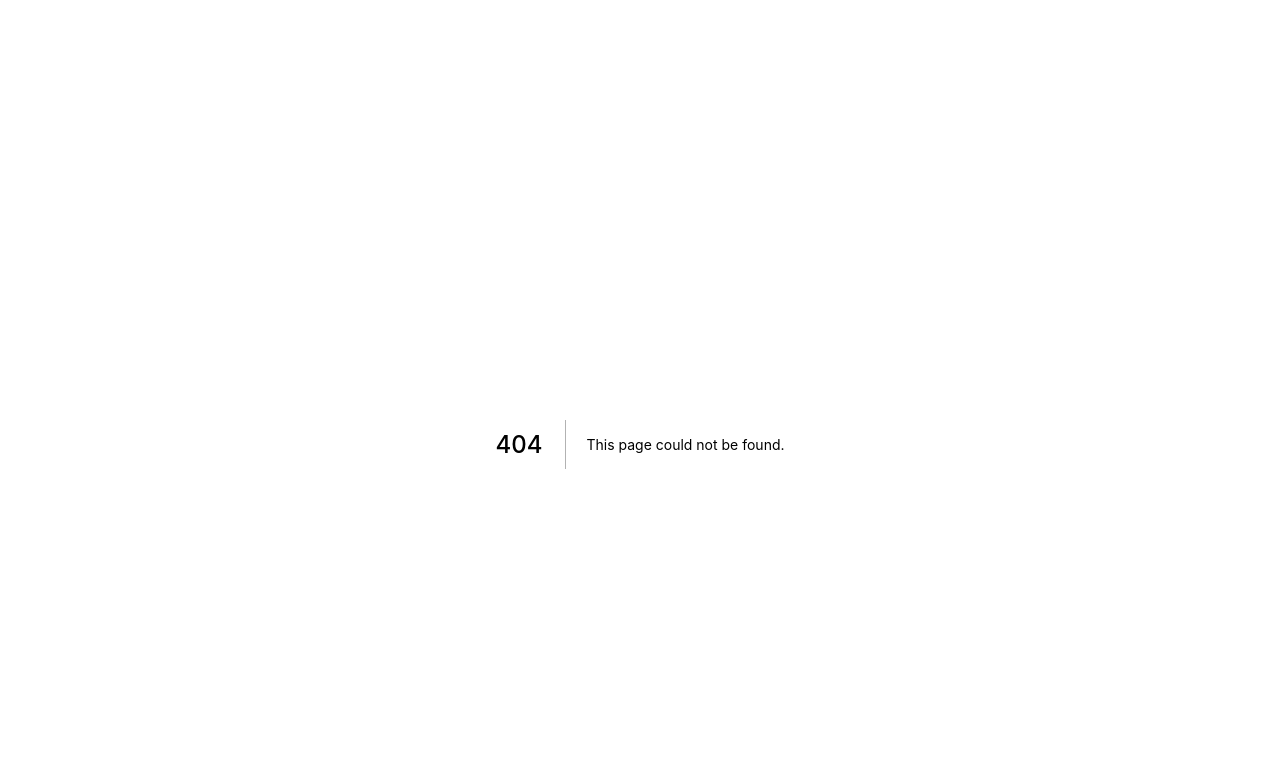
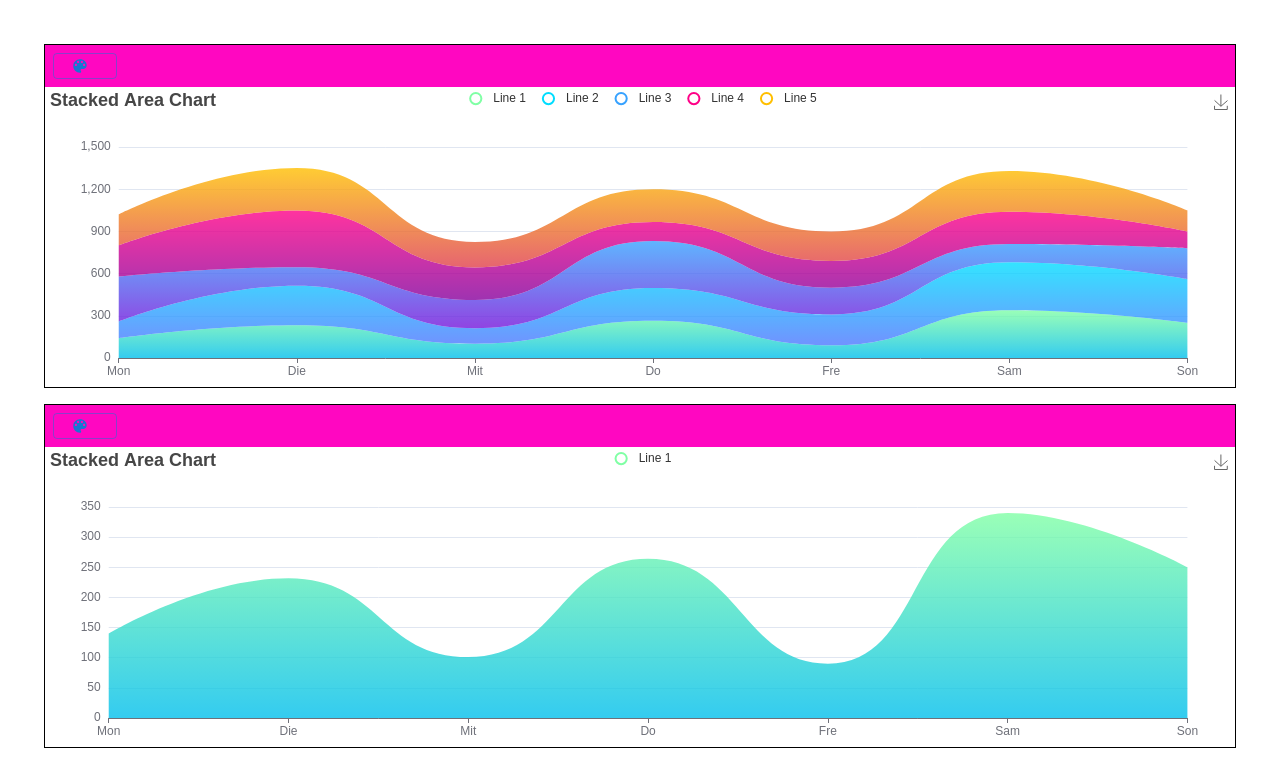
Before and after one commit to oucharski/charts-test, a Next.js app: page /StackedAreaChart in a window 1280 px wide. Before the commit this address had no page. Shown: the top 763 px of the page. Built offline with nearby package versions, Linux system fonts and the light colour scheme.

Commit message:
Create page/StackedAreaChart for example

```diff
--- /dev/null
+++ b/pages/StackedAreaChart.tsx
@@ -0,0 +1,87 @@
+import type { NextPage } from "next";
+import { Grid } from "@mui/material";
+import { StackedAreaChart } from "../components/StackedAreaChart";
+
+export const definitions = [
+  {
+    name: "Line 1",
+    lineStyle: { width: 0 },
+    colors: {
+      light: "#80FFA5",
+      dark: "rgb(1, 191, 236)",
+    },
+    data: [140, 232, 101, 264, 90, 340, 250],
+  },
+  {
+    name: "Line 2",
+    lineStyle: { width: 0 },
+    colors: {
+      light: "#00DDFF",
+      dark: "rgb(77, 119, 255)",
+    },
+    data: [120, 282, 111, 234, 220, 340, 310],
+  },
+  {
+    name: "Line 3",
+    lineStyle: { width: 0 },
+    colors: {
+      light: "#37A2FF",
+      dark: "rgb(116, 21, 219)",
+    },
+    data: [320, 132, 201, 334, 190, 130, 220],
+  },
+  {
+    name: "Line 4",
+    lineStyle: { width: 0 },
+    colors: {
+      light: "#FF0087",
+      dark: "rgb(135, 0, 157)",
+    },
+    data: [220, 402, 231, 134, 190, 230, 120],
+  },
+  {
+    name: "Line 5",
+    lineStyle: { width: 0 },
+    colors: {
+      light: "#FFBF00",
+      dark: "#e03e4c",
+    },
+    data: [220, 302, 181, 234, 210, 290, 150],
+  },
+];
+
+export const xAxisLabels = ["Mon", "Die", "Mit", "Do", "Fre", "Sam", "Son"];
+
+const Example2: NextPage = () => {
+  const chartTitle = "Stacked Area Chart";
+
+  return (
+    <Grid container spacing={2}>
+      <Grid item xs={12}>
+        <StackedAreaChart
+          chartTitle={chartTitle}
+          xAxisLabels={xAxisLabels}
+          definitions={definitions}
+        />
+      </Grid>
+
+      <Grid item xs={12}>
+        <StackedAreaChart
+          chartTitle={chartTitle}
+          xAxisLabels={xAxisLabels}
+          definitions={[definitions[0]]}
+        />
+      </Grid>
+
+      <Grid item xs={12}>
+        <StackedAreaChart
+          chartTitle={chartTitle}
+          xAxisLabels={xAxisLabels}
+          definitions={[definitions[1]]}
+        />
+      </Grid>
+    </Grid>
+  );
+};
+
+export default Example2;
```
